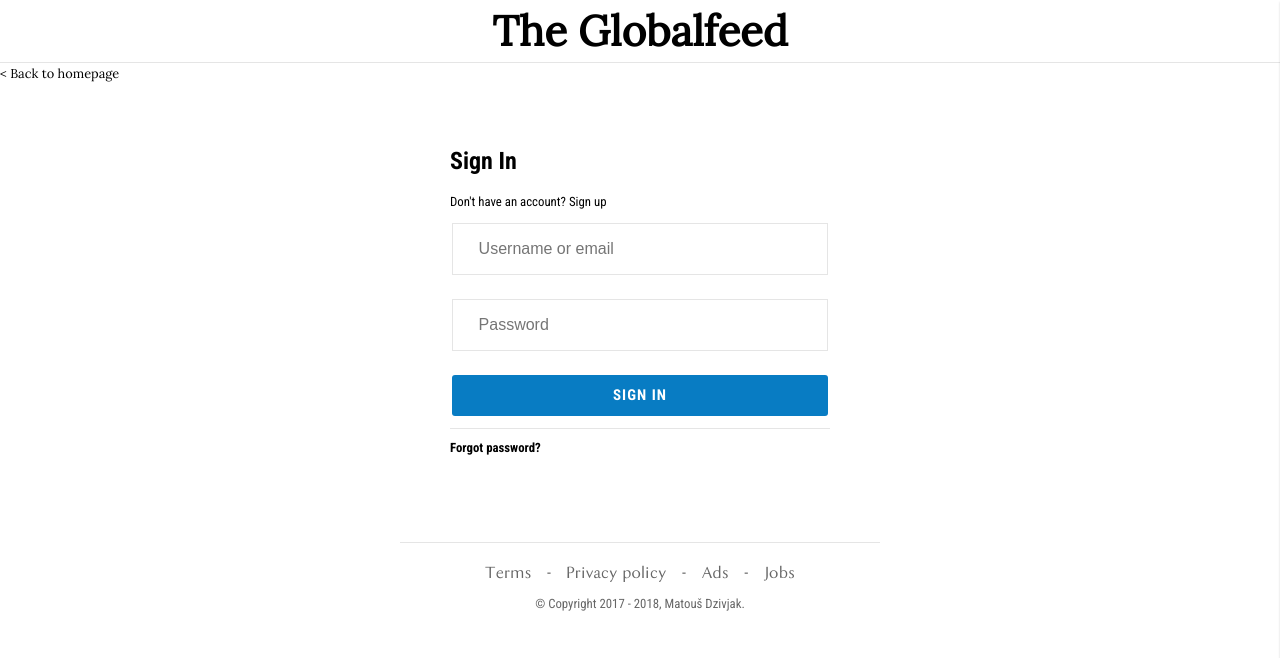
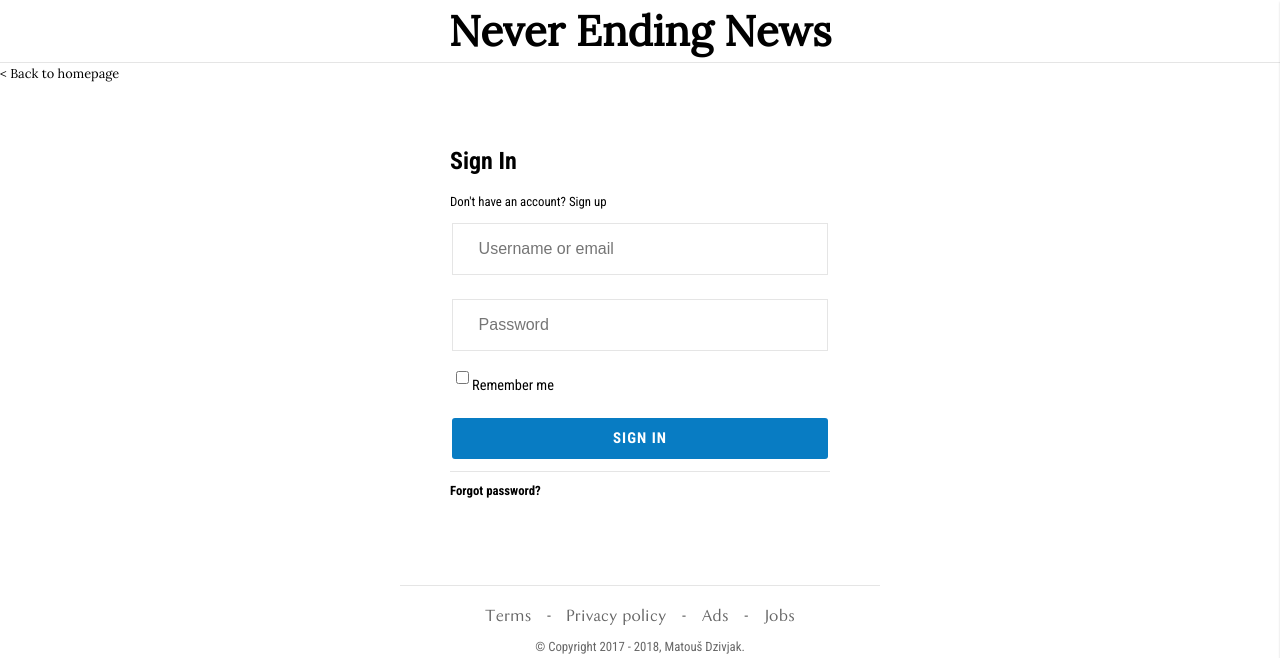
Before and after one commit to matoous/newz, a Flask app: page /login in a window 1280 px wide. Shown: the top 658 px of the page. Run offline with Flask 2, Linux system fonts and the light colour scheme; parts of the project's set-up code (start-up, migrations or seed data) failed here and were passed over.

Commit message:
add remember me functionality

```diff
--- a/news/models/user.py
+++ b/news/models/user.py
@@ -12,7 +12,7 @@ from wtforms.validators import DataRequired, URL, Length
 
 from news.config.config import GODS
 from news.lib.app import app
-from news.lib.cache import cache
+from news.lib.cache import cache, conn
 from news.lib.db.db import schema
 from news.lib.login import login_manager
 from news.lib.mail import reset_email, send_mail
@@ -107,11 +107,11 @@ class User(Base):
     def session_token(self):
         return self._accessor_cache['session_token']
 
-    def login(self):
+    def login(self, remember_me=False):
         token = DisposableToken.get()
         self._accessor_cache["session_token"] = token.id
         cache.set('us:{}'.format(self.session_token), self.id)
-        login_user(self)
+        login_user(self, remember=remember_me)
 
     def logout(self):
         cache.delete('us:{}'.format(self.session_token))
@@ -296,6 +296,7 @@ class SignUpForm(Form):
 class LoginForm(Form):
     username_or_email = StringField('Username or email', [DataRequired()], render_kw={'placeholder': 'Username or email'})
     password = PasswordField('Password', [DataRequired()], render_kw={'placeholder': 'Password'})
+    remember_me = BooleanField('Remember me')
 
     def __init__(self, *args, **kwargs):
         Form.__init__(self, *args, **kwargs)
--- a/news/static/stylesheets/forms.less
+++ b/news/static/stylesheets/forms.less
@@ -74,6 +74,16 @@ form {
   input {
     width: 100%;
   }
+
+  input[type='checkbox']{
+    width: inherit;
+    float: left;
+    margin-top: -4px;
+  }
+
+  .remember_me label {
+    font-size: .9rem;
+  }
 }
 
 fieldset {
--- a/news/static/stylesheets/main.css
+++ b/news/static/stylesheets/main.css
@@ -62,6 +62,14 @@ form textarea {
 }
 .one-page-form input {
   width: 100%;
+}
+.one-page-form input[type='checkbox'] {
+  width: inherit;
+  float: left;
+  margin-top: -4px;
+}
+.one-page-form .remember_me label {
+  font-size: .9rem;
 }
 fieldset {
   padding: 0;
@@ -1077,4 +1085,10 @@ section {
 .feed-options > div {
   margin-right: 12px;
 }
+.404 {
+  padding: 0 32px;
+}
+.404 h1 {
+  margin-bottom: 26px;
+}
 /*# sourceMappingURL=main.css.map */
--- a/news/static/stylesheets/main.less
+++ b/news/static/stylesheets/main.less
@@ -697,3 +697,11 @@ section {
     margin-right: 12px;
   }
 }
+
+.404 {
+  padding: 0 32px;
+
+  h1 {
+    margin-bottom: 26px;
+  }
+}
--- a/news/templates/login.html
+++ b/news/templates/login.html
@@ -22,6 +22,10 @@
                 <div class="f-row">
                     {{ form.password }}
                 </div>
+                <div class="f-row remember_me">
+                    {{ form.remember_me }}
+                    {{ form.remember_me.label }}
+                </div>
                 {{ form.csrf_token }}
                 <input type="submit" value="Sign In">
             </fieldset>
--- a/news/templates/menu.html
+++ b/news/templates/menu.html
@@ -10,7 +10,7 @@
 
     <div class="nav-logo{% if show_logo %} animated{% endif %}">
         <div class="logo{% if not show_logo %} smaller{% endif %}">
-            <a href="/">The Globalfeed</a>
+            <a href="/">{{ config.NAME }}</a>
         </div>
     </div>
 
--- a/news/views/auth.py
+++ b/news/views/auth.py
@@ -50,7 +50,7 @@ def post_login():
 
     form = LoginForm()
     if form.validate():
-        form.user.login()
+        form.user.login(form.remember_me.data)
         return redirect('/')
     return render_template("login.html", form=form, show_logo=True, hide_menues=True)
 
```
Also changed, not shown: news/views/settings.py (+9 -1 lines).
